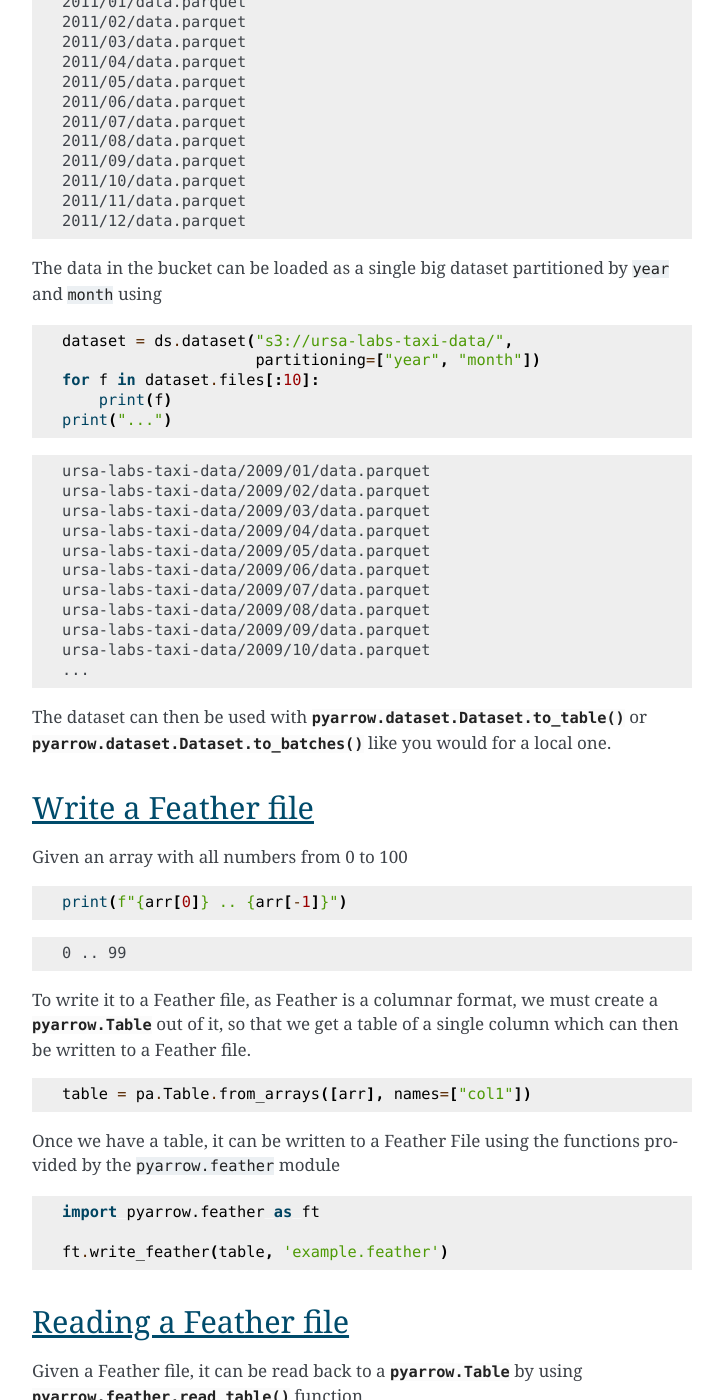
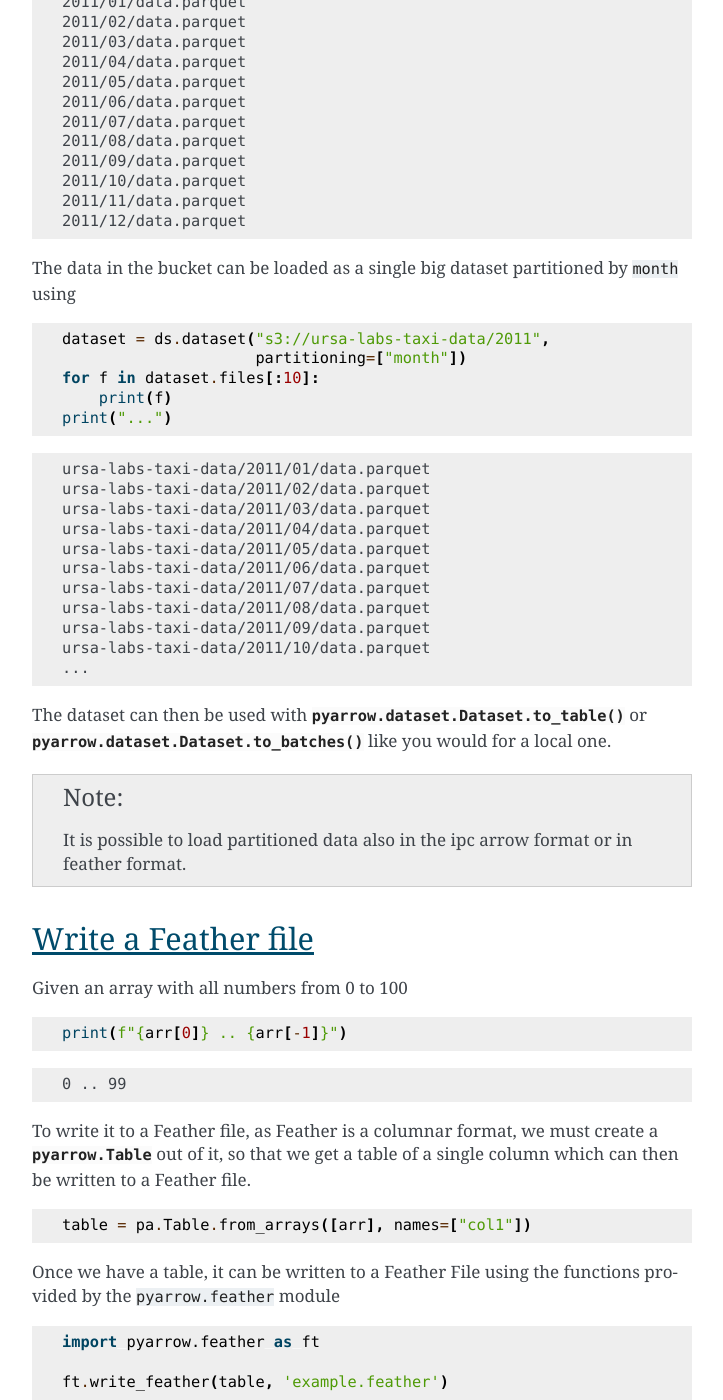
Before and after one commit to singhgur/arrow-cookbook, a Sphinx documentation site: the page built from python/source/io.rst, in a window 1280 px wide and 1400 px high, scrolled down 5450 px. Shown: the whole window, without its empty margins (388-1111 px from the left). Built offline with Sphinx 7.4.7, drawn with Linux system fonts in a browser that asks for light colours.

Commit message:
Speed up compiling

```diff
--- a/python/source/io.rst
+++ b/python/source/io.rst
@@ -324,32 +324,37 @@ partitioned data coming from remote sources like S3 or HDFS.
     2011/12/data.parquet
 
 The data in the bucket can be loaded as a single big dataset partitioned
-by ``year`` and ``month`` using
+by ``month`` using
 
 .. testcode::
 
-    dataset = ds.dataset("s3://ursa-labs-taxi-data/",
-                         partitioning=["year", "month"])
+    dataset = ds.dataset("s3://ursa-labs-taxi-data/2011",
+                         partitioning=["month"])
     for f in dataset.files[:10]:
         print(f)
     print("...")
 
 .. testoutput::
 
-    ursa-labs-taxi-data/2009/01/data.parquet
-    ursa-labs-taxi-data/2009/02/data.parquet
-    ursa-labs-taxi-data/2009/03/data.parquet
-    ursa-labs-taxi-data/2009/04/data.parquet
-    ursa-labs-taxi-data/2009/05/data.parquet
-    ursa-labs-taxi-data/2009/06/data.parquet
-    ursa-labs-taxi-data/2009/07/data.parquet
-    ursa-labs-taxi-data/2009/08/data.parquet
-    ursa-labs-taxi-data/2009/09/data.parquet
-    ursa-labs-taxi-data/2009/10/data.parquet
+    ursa-labs-taxi-data/2011/01/data.parquet
+    ursa-labs-taxi-data/2011/02/data.parquet
+    ursa-labs-taxi-data/2011/03/data.parquet
+    ursa-labs-taxi-data/2011/04/data.parquet
+    ursa-labs-taxi-data/2011/05/data.parquet
+    ursa-labs-taxi-data/2011/06/data.parquet
+    ursa-labs-taxi-data/2011/07/data.parquet
+    ursa-labs-taxi-data/2011/08/data.parquet
+    ursa-labs-taxi-data/2011/09/data.parquet
+    ursa-labs-taxi-data/2011/10/data.parquet
     ...
 
 The dataset can then be used with :meth:`pyarrow.dataset.Dataset.to_table`
 or :meth:`pyarrow.dataset.Dataset.to_batches` like you would for a local one.
+
+.. note::
+
+    It is possible to load partitioned data also in the ipc arrow
+    format or in feather format.
 
 Write a Feather file
 ====================
```
